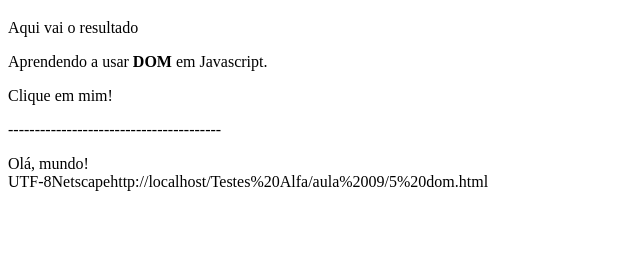
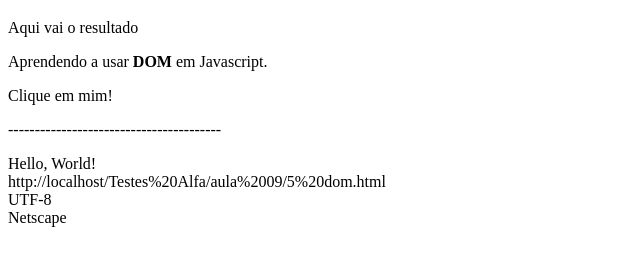
Before and after one commit to okeliel/Javascript-cursoemvideo, a plain HTML site: page Testes Alfa/aula 09/5 dom.html in a window 1280 px wide. Shown: the part 61-322 px from the top of the page, without its empty margins (0-640 px from the left). Drawn offline with Linux system fonts and the light colour scheme.

Commit message:
05-11-2025

```diff
--- a/Testes Alfa/aula 09/5 dom.html
+++ b/Testes Alfa/aula 09/5 dom.html
@@ -14,12 +14,11 @@
 
     <p>----------------------------------------</p>
 
-    <script>
-        document.write ('Olá, mundo! <br>')
-        document.write (window.document.charset)
-        document.write (window.navigator.appName)
-        document.write (window.document.URL)
-
-    </script>
+ <script>
+    window.document.write ('Hello, World! <br>')
+    window.document.write (window.document.URL + '<br>')
+    window.document.write (window.document.charset + '<br>')
+    window.document.write (window.navigator.appName)
+ </script>
 </body>
 </html>
```
